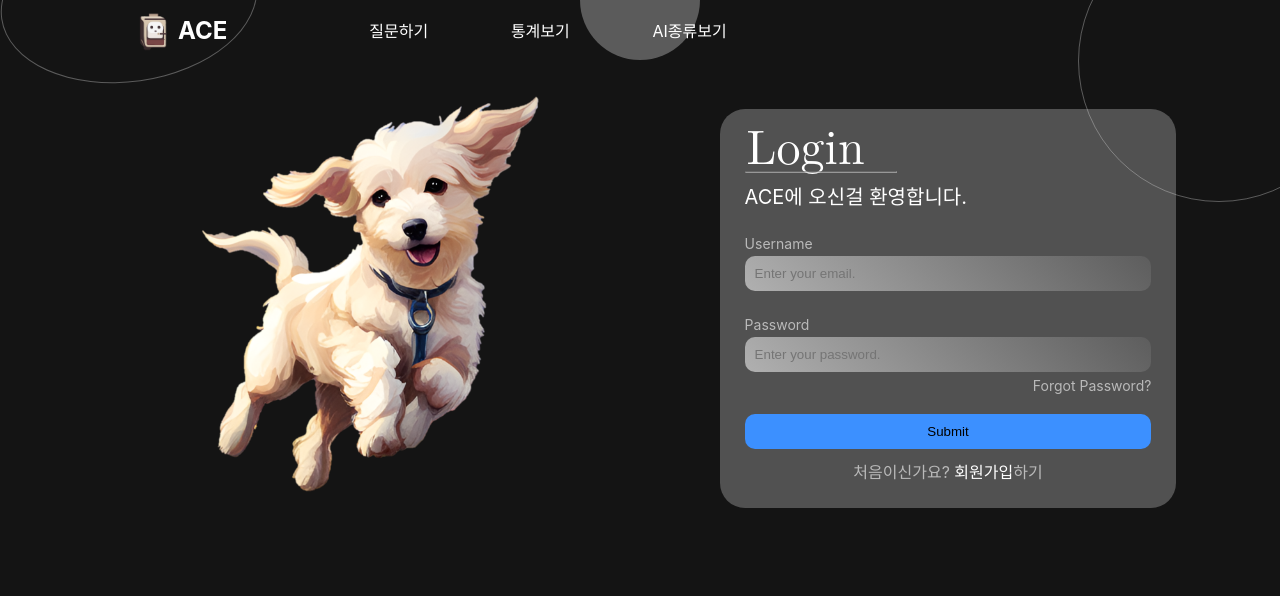
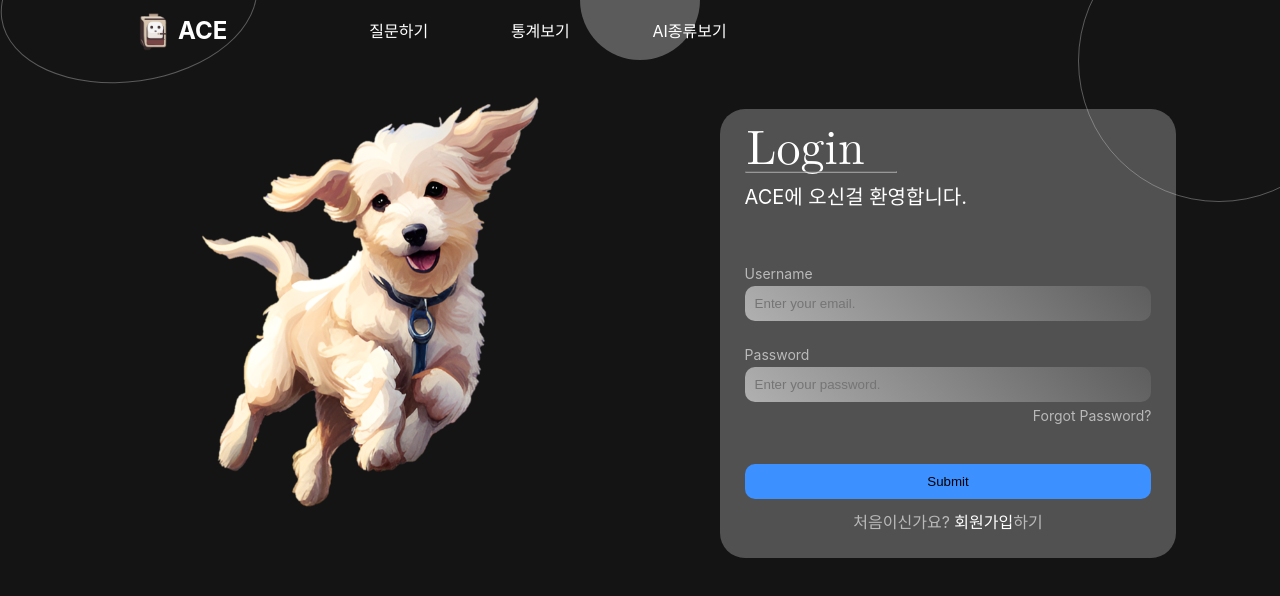
Before and after one commit to Mumbed/AI-Chat-Ensemble, a React (Create React App) app: page /Login in a window 1280 px wide. Shown: the top 596 px of the page. Built offline with nearby package versions, Linux system fonts and the light colour scheme.

Commit message:
update minor 1.1.1
로그인 페이지 스타일 일부 개선

```diff
--- a/src/component/login/LoginForm.js
+++ b/src/component/login/LoginForm.js
@@ -42,6 +42,7 @@ export default function LoginForm() {
           background: "rgb(60, 144, 255)",
           border: "none",
           borderRadius: "10px",
+          marginTop: "20px",
           padding: "10px"
         }} type="submit"></input>
         <span style={{
--- a/src/component/login/LoginTitle.js
+++ b/src/component/login/LoginTitle.js
@@ -15,8 +15,10 @@ export default function LoginTitle() {
         borderColor: "rgba(200, 200, 200, 0.6)"
       }}></hr>
       <p style={{
+        display: "inline-block",
+        marginTop: "0px",
+        marginBottom: "30px",
         fontSize: "20px",
-        display: "inline"
       }}>ACE에 오신걸 환영합니다.</p>
     </>
   )
```
